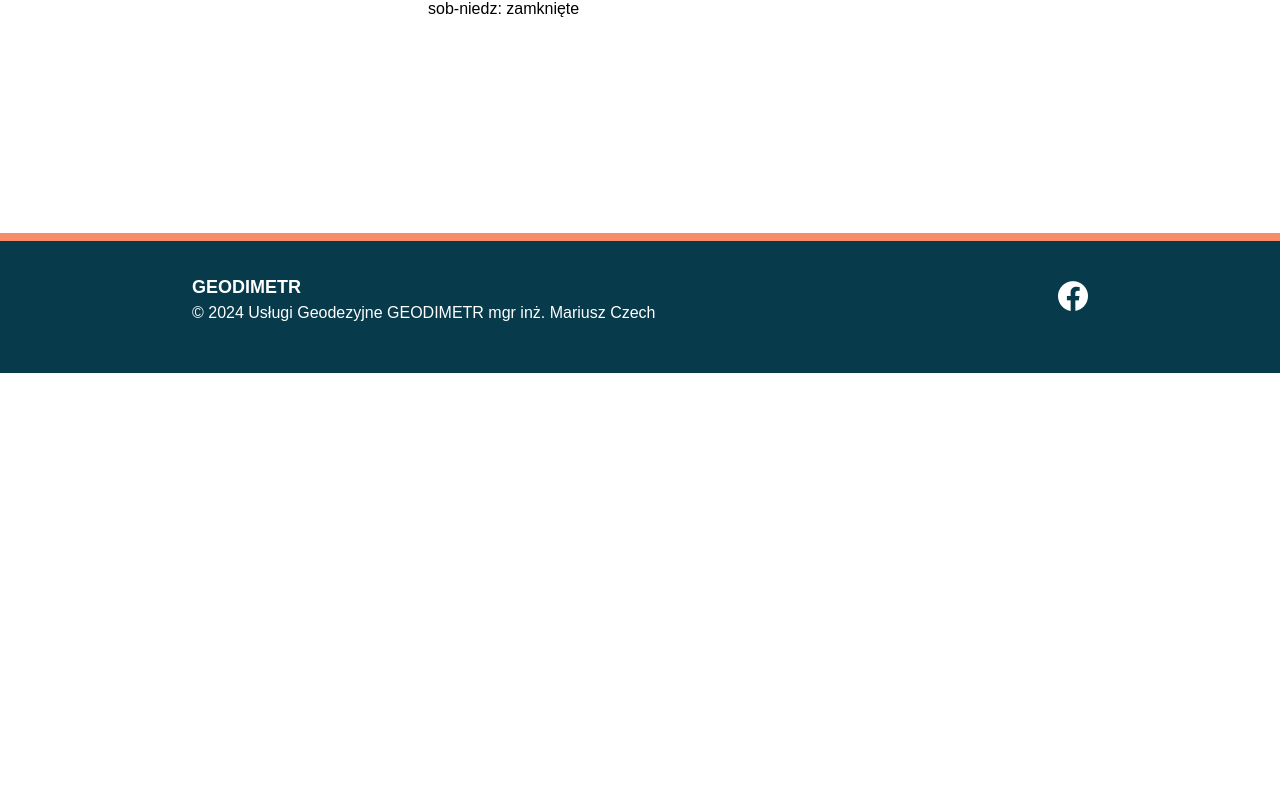
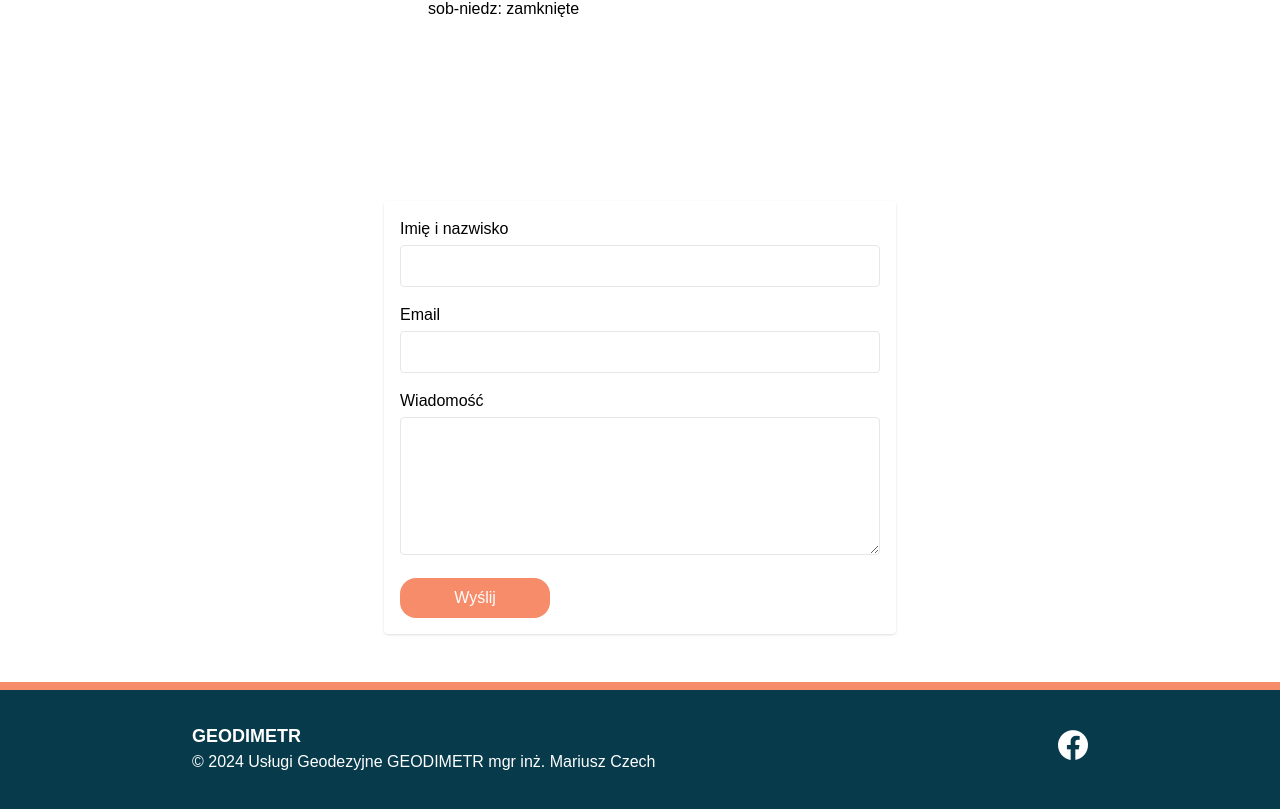
Before and after one commit to szymcze578/New-Frontend-Vue.js---page-for-Surveyor-company, a Vue app: page /contact in a window 1280 px wide. Shown: the part 463-1272 px from the top of the page. Before the commit the page ends 836 px from the top, so only its background shows below. Built offline with nearby package versions, Linux system fonts and the light colour scheme; what @fawmi/vue-google-maps, vue3-typed-js would draw is missing.

Commit message:
Header change on scroll, add contact form component draft

```diff
--- a/package.json
+++ b/package.json
@@ -17,6 +17,7 @@
     "@vueuse/motion": "^2.2.6",
     "autoprefixer": "^10.4.19",
     "bootstrap-icons": "^1.11.3",
+    "emailjs-com": "^3.2.0",
     "pinia": "^2.1.7",
     "postcss": "^8.4.39",
     "primeicons": "^7.0.0",
--- /dev/null
+++ b/src/components/ContactFormComponent.vue
@@ -0,0 +1,56 @@
+<template>
+  <form @submit.prevent="sendEmail" class="mx-auto p-4 m-4 bg-white shadow rounded">
+    <div class="mb-4">
+      <label class="block mb-1">Imię i nazwisko</label>
+      <input v-model="form.name" type="text" class="w-full border px-3 py-2 rounded" required />
+    </div>
+    <div class="mb-4">
+      <label class="block mb-1">Email</label>
+      <input v-model="form.email" type="email" class="w-full border px-3 py-2 rounded" required />
+    </div>
+    <div class="mb-4">
+      <label class="block mb-1">Wiadomość</label>
+      <textarea v-model="form.message" rows="5" class="w-full border px-3 py-2 rounded" required></textarea>
+    </div>
+    <button type="submit"
+      class="px-4 py-2 bg-first w-[150px] text-white rounded-2xl hover:bg-second transition-colors duration-300">
+      Wyślij
+    </button>
+    <p v-if="success" class="text-green-600 mt-2">Wiadomość została wysłana!</p>
+    <p v-if="error" class="text-red-600 mt-2">Wystąpił błąd. Spróbuj ponownie.</p>
+  </form>
+</template>
+
+<script setup lang="ts">
+import emailjs from 'emailjs-com'
+import { ref } from 'vue'
+
+const form = ref({
+  name: '',
+  email: '',
+  message: ''
+})
+
+const success = ref(false)
+const error = ref(false)
+
+const sendEmail = () => {
+  emailjs.send(
+    'your_service_id',
+    'your_template_id',
+    {
+      from_name: form.value.name,
+      reply_to: form.value.email,
+      message: form.value.message,
+    },
+    'your_public_key'
+  ).then(() => {
+    success.value = true
+    error.value = false
+    form.value = { name: '', email: '', message: '' }
+  }).catch(() => {
+    error.value = true
+    success.value = false
+  })
+}
+</script>
--- a/src/components/ContactPage.vue
+++ b/src/components/ContactPage.vue
@@ -1,10 +1,16 @@
 <template>
   <div>
-    <ContactComponent class="lg:px-48 xl:px-96"/>
+    <div class="lg:px-48 xl:px-96">
+      <ContactComponent />
+    </div>
+    <div class="lg:px-48 xl:px-96">
+      <ContactFormComponent/>
+    </div>
   </div>
 </template>
 
 <script setup lang='ts'>
 import ContactComponent from '@/components/ContactComponent/ContactComponent.vue'
+import ContactFormComponent from '@/components/ContactFormComponent.vue'
 
 </script>
--- a/src/components/Header/TheHeader.vue
+++ b/src/components/Header/TheHeader.vue
@@ -1,11 +1,14 @@
 <template>
   <div
-    class="md:flex justify-between items-center relative bg-white shadow-md h-[100px] xl:px-20 font-sans subpixel-antialiased font-bold whitespace-nowrap z-10"
+    :class="[
+    'md:flex justify-between items-center relative transition-all duration-300 xl:px-20 font-sans subpixel-antialiasing font-bold whitespace-nowrap z-10',
+    isScrolled ? 'bg-white shadow-md h-[60px]' : 'bg-white shadow-md h-[100px]'
+  ]"
   >
     <div class="flex w-full">
       <div class="text-3xl cursor-pointer">
         <RouterLink to="/" class="text-second block">
-          <span class="block">USŁUGI GEODEZYJNE</span>
+          <span v-if="!isScrolled" class="block">USŁUGI GEODEZYJNE</span>
           <span class="text-first">GEO</span><span class="text-second">DIMETR</span>
           <span class="text-gray-500 text-lg block font-normal">mgr inż. Mariusz Czech</span>
         </RouterLink>
@@ -31,7 +34,7 @@
 </template>
 
 <script setup lang="ts">
-import { ref } from 'vue'
+import { onBeforeUnmount, onMounted, ref } from 'vue'
 import { RouterLink } from 'vue-router'
 import NavigationItem from './NavigationItem.vue'
 import InfoIconComponent from '@/components/ContactComponent/InfoIconComponent.vue'
@@ -43,8 +46,24 @@ const links = ref([
 ])
 
 const isOpen = ref(false)
+const isScrolled = ref(false)
 
 const openMenu = () => {
   isOpen.value = !isOpen.value
 }
+
+const handleScroll = () => {
+  isScrolled.value = window.scrollY > 50
+}
+
+onMounted(() => {
+  window.addEventListener('scroll', handleScroll)
+})
+
+onBeforeUnmount(() => {
+  window.removeEventListener('scroll', handleScroll)
+})
+
+
+
 </script>
```
Also changed, not shown: 1 other file (tests, documents, lock files or other folders).
